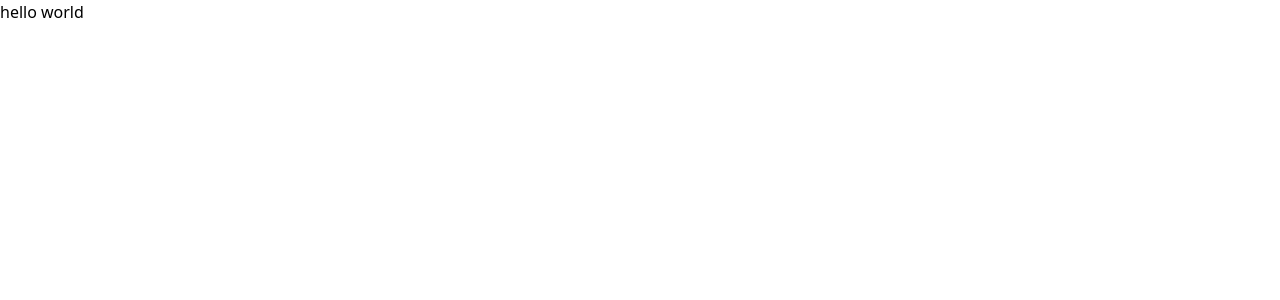
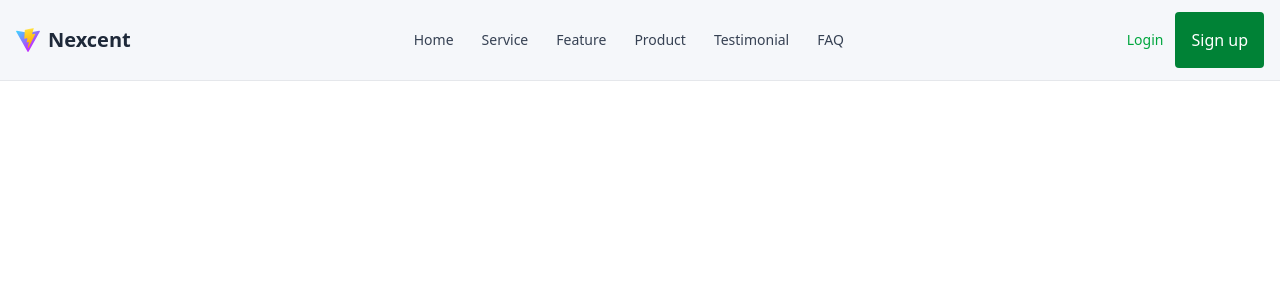
Before and after one commit to luthfiatiwi/Latihan-React-Component, a React (Vite) app: page / in a window 1280 px wide. Shown: the top 300 px of the page. Built offline with nearby package versions, Linux system fonts and the light colour scheme.

Commit message:
add header

```diff
--- a/src/App.jsx
+++ b/src/App.jsx
@@ -1,7 +1,21 @@
+
+import Header from "./components/sections/Header";
+import Features from "./components/sections/Features";
+
 export default function App() {
   return (
-    <div>
-      hello world
-    </div>
-  )
+    <section>
+      {/* header */}
+      <Header />
+
+      {/* features */}
+
+
+      {/* hero */}
+
+      {/* CTA */}
+
+      {/* footer */}
+    </section>
+  );
 }
--- a/src/components/sections/Header.jsx
+++ b/src/components/sections/Header.jsx
@@ -0,0 +1,32 @@
+import Container from "../ui/Container";
+import Button from "../ui/Button";
+
+export default function Header() {
+    return (
+        <header className="bg-[#F5F7FA] border-b border-gray-200 py-3">
+            <Container>
+                <nav className="flex items-center justify-between">
+                    {/* Logo */}
+                    <div className="flex items-center gap-2">
+                        <img src="/vite.svg" alt="Nexcent Logo" className="h-6 w-6" />
+                        <span className="font-bold text-xl text-gray-800">Nexcent</span>
+                    </div>
+                    {/* Menu */}
+                    <ul className="flex items-center gap-7 text-sm text-gray-700 font-medium">
+                        <li><a href="#" className="hover:text-green-600">Home</a></li>
+                        <li><a href="#" className="hover:text-green-600">Service</a></li>
+                        <li><a href="#" className="hover:text-green-600">Feature</a></li>
+                        <li><a href="#" className="hover:text-green-600">Product</a></li>
+                        <li><a href="#" className="hover:text-green-600">Testimonial</a></li>
+                        <li><a href="#" className="hover:text-green-600">FAQ</a></li>
+                    </ul>
+                    {/* Auth */}
+                    <div className="flex items-center gap-3">
+                        <a href="#" className="text-green-600 text-sm font-medium hover:underline">Login</a>
+                        <Button className="bg-green-500 hover:bg-green-600 text-white px-4 py-2 rounded">Sign up</Button>
+                    </div>
+                </nav>
+            </Container>
+        </header>
+    );
+}
```
